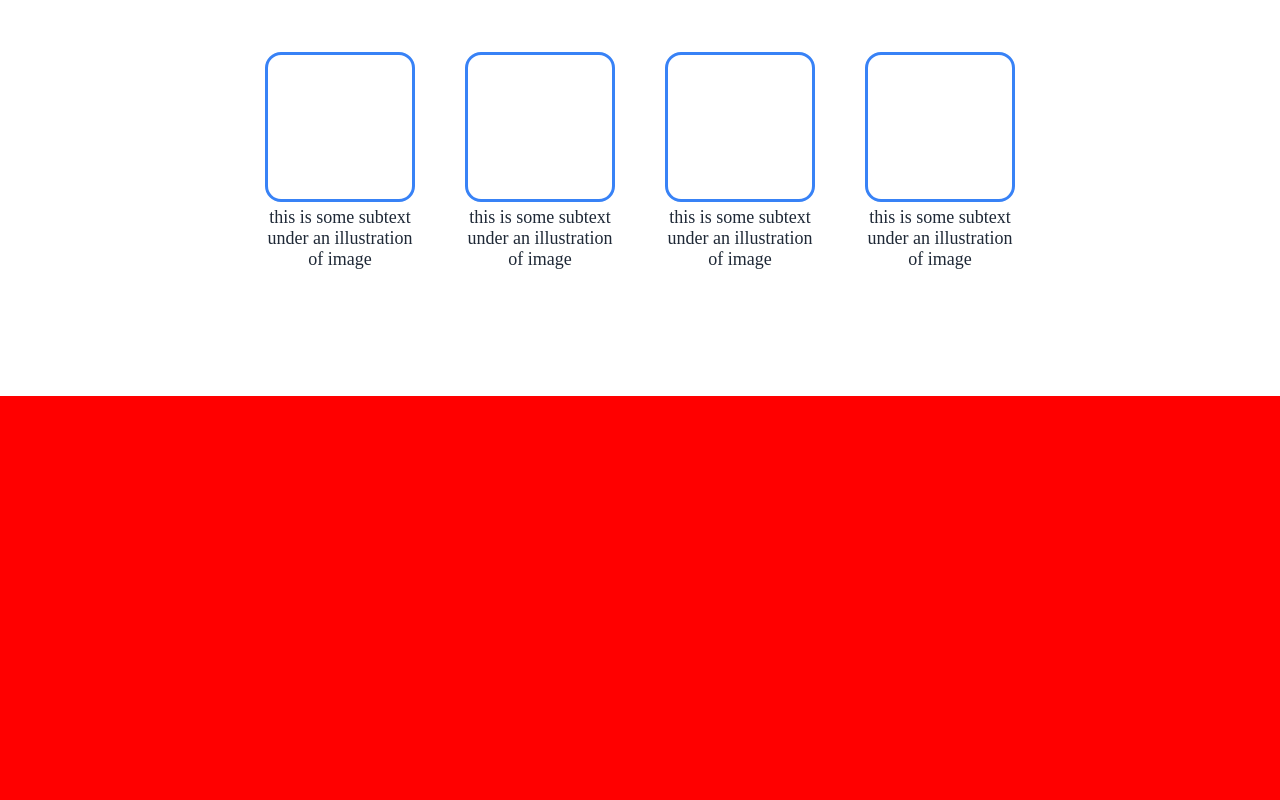
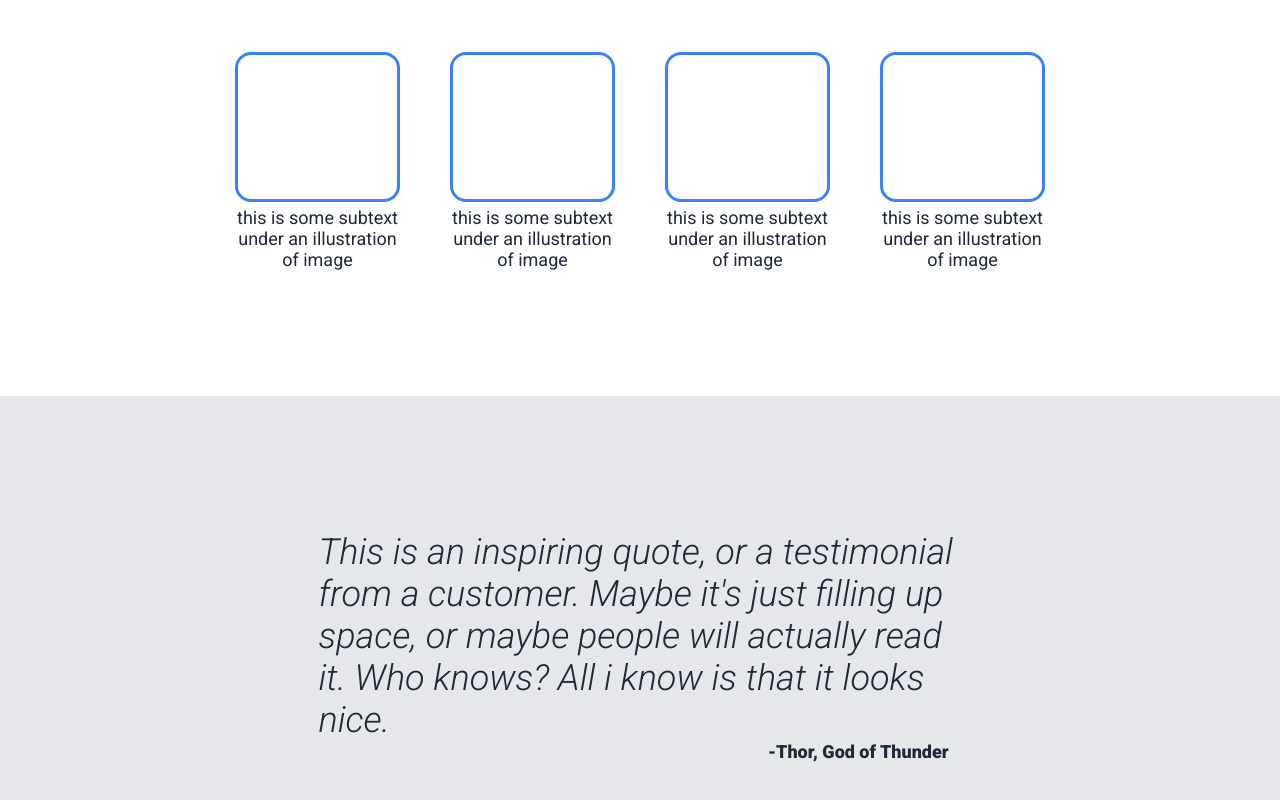
Before and after one commit to Romyr05/ODIN-LandingPage, a plain HTML site: page index.html in a window 1280 px wide. Shown: the part 606-1406 px from the top of the page. Drawn offline with Linux system fonts and the light colour scheme.

Commit message:
done quote

```diff
--- a/index.html
+++ b/index.html
@@ -68,7 +68,8 @@
 
         <!-- quote section -->
         <div class = "quote">
-            <div></div>
+            <div class = "main-quote">This is an inspiring quote, or a testimonial from a customer. Maybe it's just filling up space, or maybe people will actually read it. Who knows? All i know is that it looks nice.</div>
+            <div class = "author">-Thor, God of Thunder</div>
         </div>
 
         <!-- Sign up portion -->
--- a/styles.css
+++ b/styles.css
@@ -4,12 +4,13 @@
     margin: 0;
     padding: 0;
     box-sizing: border-box;
+    font-family: Roboto,'Times New Roman', Times, serif;
 }
+
 
 .body{
     display: flex;
     flex-direction: column;
-    font-family: Roboto,'Times New Roman', Times, serif;
 }
 
 .head{
@@ -128,7 +129,7 @@ a{
     margin-top: -70px;
     display: flex;
     flex-direction: column;
-    width: 150px;
+    width: 165px;
     justify-content: center;
 }
 
@@ -142,12 +143,38 @@ a{
 }
 
 .card p{
-    text-align: center;
+    align-self: flex-end;
     font-size: 18px;
     color: #1f2937;
+    text-align: center;
 }
 
 .quote{
-    background-color: red;
+    display: flex;
+    flex-direction: column;
+    background-color: #e5e7eb;
     height: 500px;
+    align-items: center;
+    justify-content: center;
+    border: none;
+    padding: 0;
 }
+
+.main-quote{
+    display: flex;
+    width: 60%;
+    color: #1f2937;
+    font-size: 36px;
+    font-style: italic;
+    font-weight: 300;
+    margin-left:125px;
+    padding-right: 120px;
+}
+
+.author{
+    width: 40%;
+    align-self: flex-end;
+    font-size: 18px;
+    font-weight: 900;
+    color: #1f2937;
+}
```
